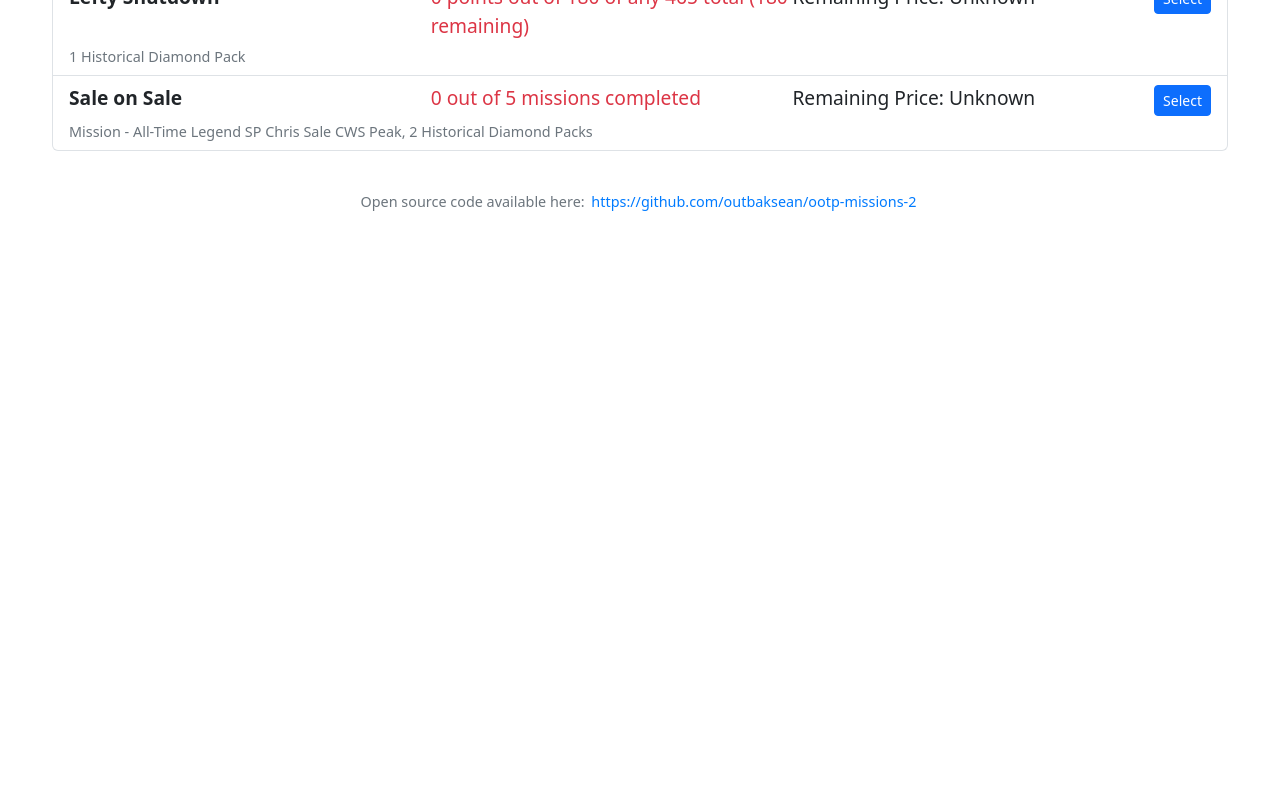
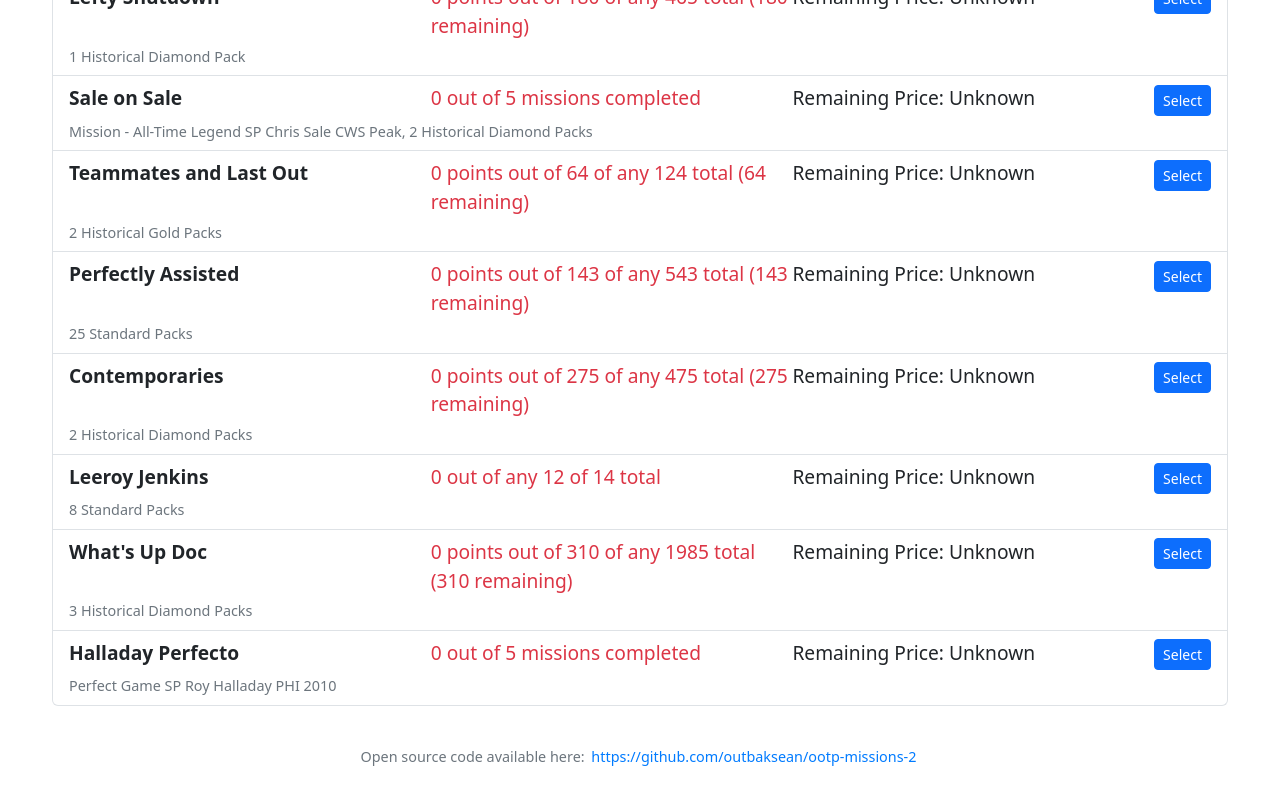
Before and after one commit to outbaksean/ootp-missions-2, a Vue app in the folder ootp-missions/: page / in a window 1280 px wide. Shown: the part 4037-4837 px from the top of the page. Before the commit the page ends 4282 px from the top, so only its background shows below. Built offline with nearby package versions, Linux system fonts and the light colour scheme.

Commit message:
Added Roy Halladay missions

```diff
--- a/ootp-missions/src/data/missions.ts
+++ b/ootp-missions/src/data/missions.ts
@@ -1060,6 +1060,156 @@ const missions: Mission[] = [
     category: 'Bonus Rewards',
     cards: [],
   },
+  {
+    id: 46,
+    name: 'Teammates and Last Out',
+    type: 'points',
+    requiredCount: 64,
+    reward: '2 Historical Gold Packs',
+    category: 'Bonus Rewards',
+    cards: [
+      { cardId: 73530, points: 1 },
+      { cardId: 72844, points: 1 },
+      { cardId: 70693, points: 1 },
+      { cardId: 73645, points: 1 },
+      { cardId: 69852, points: 1 },
+      { cardId: 70720, points: 1 },
+      { cardId: 71043, points: 1 },
+      { cardId: 71722, points: 1 },
+      { cardId: 70728, points: 2 },
+      { cardId: 72773, points: 5 },
+      { cardId: 70292, points: 5 },
+      { cardId: 70902, points: 10 },
+      { cardId: 70488, points: 2 },
+      { cardId: 70913, points: 2 },
+      { cardId: 71354, points: 5 },
+      { cardId: 72814, points: 5 },
+      { cardId: 70542, points: 10 },
+      { cardId: 71410, points: 10 },
+      { cardId: 73529, points: 10 },
+      { cardId: 68381, points: 50 },
+    ],
+  },
+  {
+    id: 47,
+    name: 'Perfectly Assisted',
+    type: 'points',
+    requiredCount: 143,
+    reward: '25 Standard Packs',
+    category: 'Bonus Rewards',
+    cards: [
+      { cardId: 72957, points: 1 },
+      { cardId: 73574, points: 1 },
+      { cardId: 73259, points: 2 },
+      { cardId: 72956, points: 5 },
+      { cardId: 72951, points: 10 },
+      { cardId: 73262, points: 2 },
+      { cardId: 73261, points: 2 },
+      { cardId: 72952, points: 5 },
+      { cardId: 73266, points: 10 },
+      { cardId: 72949, points: 15 },
+      { cardId: 73263, points: 15 },
+      { cardId: 73217, points: 75 },
+      { cardId: 69560, points: 200 },
+      { cardId: 73265, points: 200 },
+    ],
+  },
+  {
+    id: 48,
+    name: 'Contemporaries',
+    type: 'points',
+    requiredCount: 275,
+    reward: '2 Historical Diamond Packs',
+    category: 'Bonus Rewards',
+    cards: [
+      { cardId: 70737, points: 5 },
+      { cardId: 72970, points: 5 },
+      { cardId: 72951, points: 10 },
+      { cardId: 70284, points: 10 },
+      { cardId: 70609, points: 15 },
+      { cardId: 70735, points: 5 },
+      { cardId: 71227, points: 5 },
+      { cardId: 71354, points: 5 },
+      { cardId: 69461, points: 5 },
+      { cardId: 71503, points: 5 },
+      { cardId: 70709, points: 5 },
+      { cardId: 71346, points: 5 },
+      { cardId: 72835, points: 5 },
+      { cardId: 72830, points: 10 },
+      { cardId: 73266, points: 10 },
+      { cardId: 70738, points: 15 },
+      { cardId: 71359, points: 15 },
+      { cardId: 72882, points: 15 },
+      { cardId: 70269, points: 50 },
+      { cardId: 70610, points: 75 },
+      { cardId: 73265, points: 200 },
+    ],
+  },
+  {
+    id: 49,
+    name: 'Leeroy Jenkins',
+    type: 'count',
+    requiredCount: 12,
+    reward: '8 Standard Packs',
+    category: 'Bonus Rewards',
+    cards: [
+      { cardId: 73284 },
+      { cardId: 70457 },
+      { cardId: 70975 },
+      { cardId: 72076 },
+      { cardId: 69890 },
+      { cardId: 71101 },
+      { cardId: 73068 },
+      { cardId: 71098 },
+      { cardId: 73482 },
+      { cardId: 70812 },
+      { cardId: 71115 },
+      { cardId: 73055 },
+      { cardId: 73217 },
+      { cardId: 71209 },
+    ],
+  },
+  {
+    id: 50,
+    name: "What's Up Doc",
+    type: 'points',
+    requiredCount: 310,
+    reward: '3 Historical Diamond Packs',
+    category: 'Bonus Rewards',
+    cards: [
+      { cardId: 71447, points: 5 },
+      { cardId: 73248, points: 15 },
+      { cardId: 73582, points: 10 },
+      { cardId: 73266, points: 10 },
+      { cardId: 73452, points: 10 },
+      { cardId: 72829, points: 10 },
+      { cardId: 70692, points: 10 },
+      { cardId: 73178, points: 15 },
+      { cardId: 73587, points: 50 },
+      { cardId: 71489, points: 50 },
+      { cardId: 70280, points: 50 },
+      { cardId: 73238, points: 75 },
+      { cardId: 72985, points: 75 },
+      { cardId: 69560, points: 200 },
+      { cardId: 73108, points: 200 },
+      { cardId: 72999, points: 200 },
+      { cardId: 72790, points: 200 },
+      { cardId: 70627, points: 200 },
+      { cardId: 71215, points: 200 },
+      { cardId: 71208, points: 200 },
+      { cardId: 73265, points: 200 },
+    ],
+  },
+  {
+    id: 51,
+    name: 'Halladay Perfecto',
+    type: 'missions',
+    requiredCount: 5,
+    missionIds: [46, 47, 48, 49, 50],
+    reward: 'Perfect Game SP Roy Halladay PHI 2010',
+    category: 'Bonus Rewards',
+    cards: [],
+  },
 ]
 
 missions.forEach((mission) => {
```
